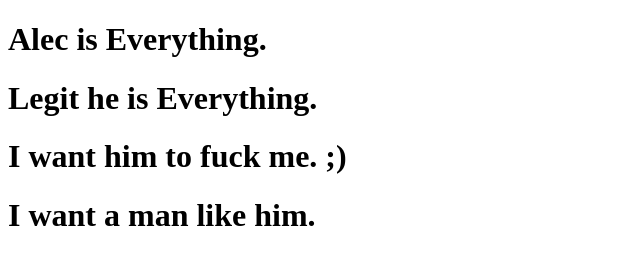
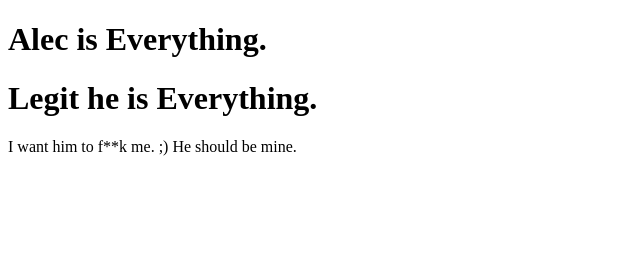
Before and after one commit to felohdez2008/WebEngineering, a plain HTML site: page index.html in a window 1280 px wide. Shown: the whole page, without its empty margins (0-640 px from the left). Drawn offline with Linux system fonts and the light colour scheme.

Commit message:
Cambio en el título.

```diff
--- a/index.html
+++ b/index.html
@@ -3,13 +3,12 @@
 <!--Head no se ve, la información que contiene es leída por el navegador.-->
 <head>
 	<meta charset="UTF-8">
-	<title>Alec</title>
+	<title>Alec is Everything</title>
 </head>
 <body>
 	<h1>Alec is Everything.</h1>
 	<h1>Legit he is Everything.</h1>
-	<h1>I want him to fuck me. ;) </h1>
-	<h1>I want a man like him. </h1>
+	<p>I want him to f**k me. ;) He should be mine. </p>
 
 </body>
 </html>
```
